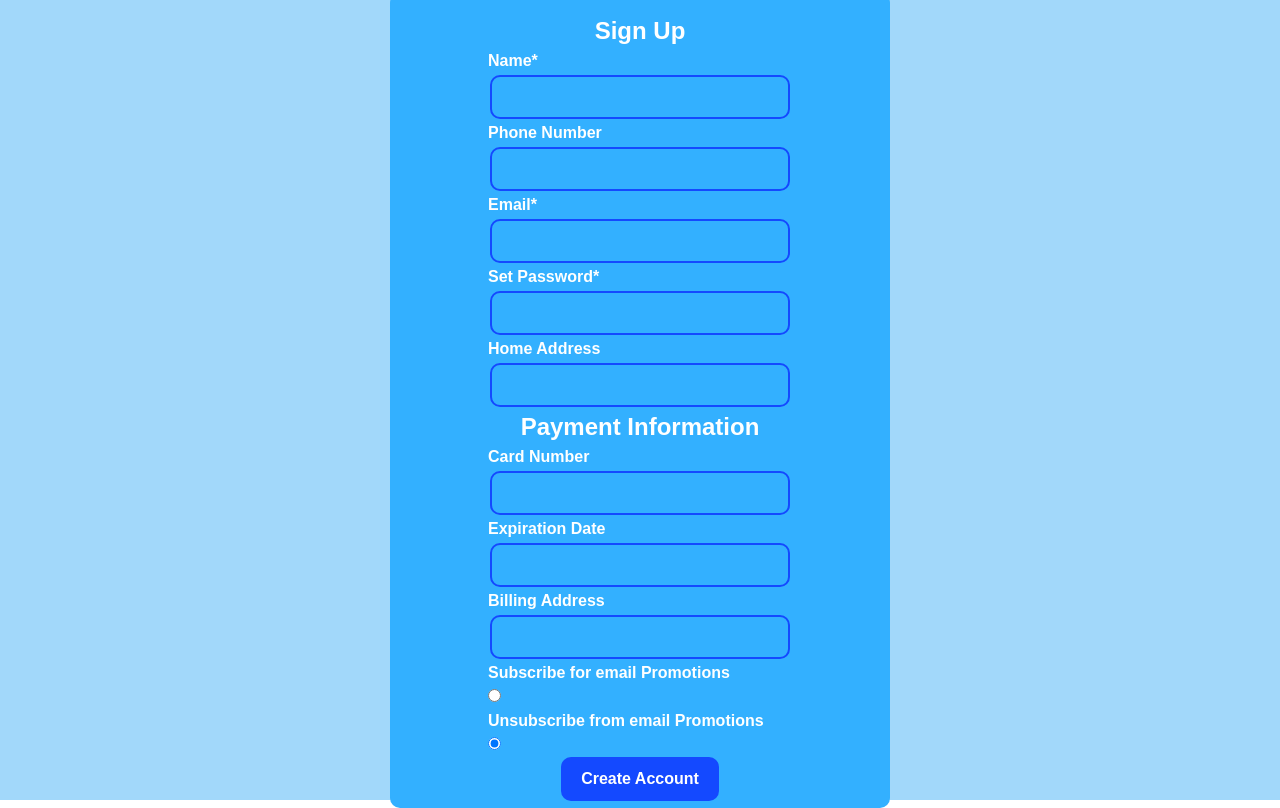
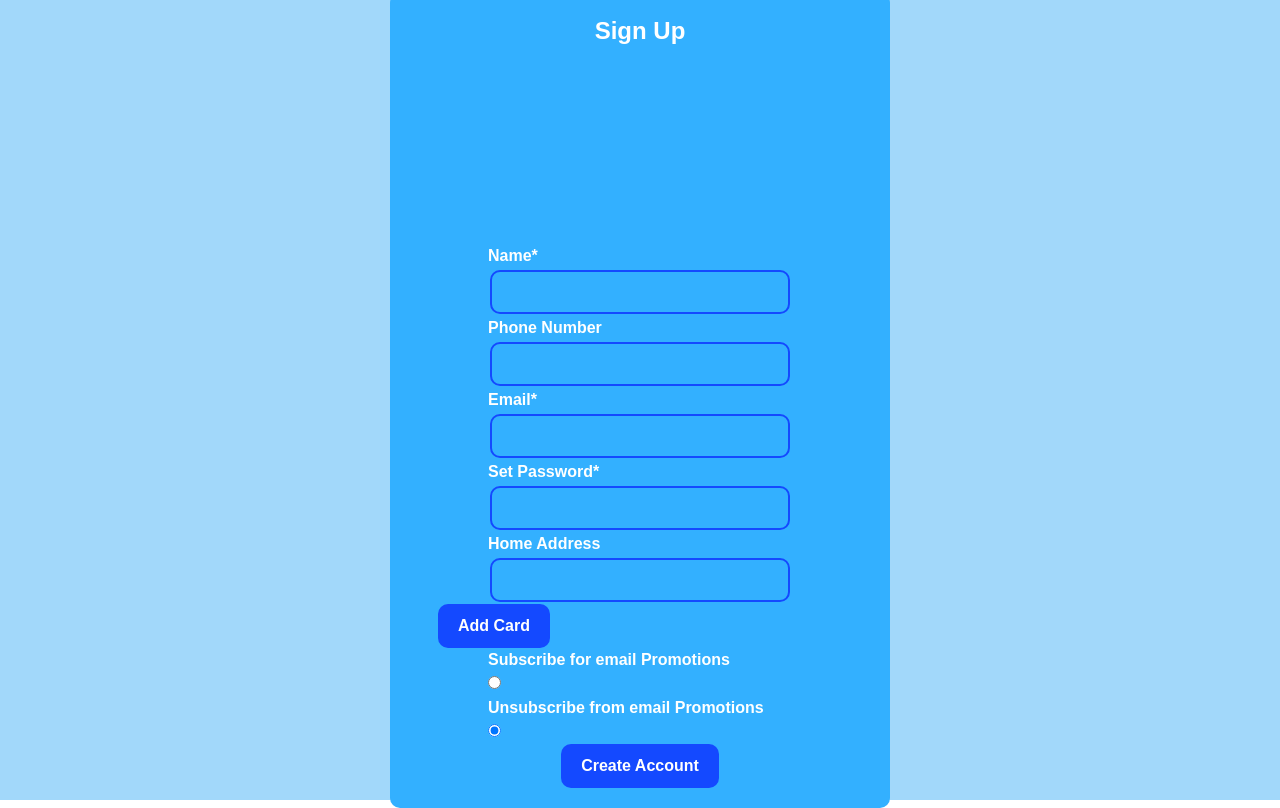
Before and after one commit to nehaau2305/Finema, a Next.js app in the folder frontend/finema/: page /registration in a window 1280 px wide. Built offline with nearby package versions, Linux system fonts and the light colour scheme.

Commit message:
frontend update
separate add card in registration, started edit profile updates

```diff
--- a/frontend/finema/src/app/edit-profile/EditProfile.tsx
+++ b/frontend/finema/src/app/edit-profile/EditProfile.tsx
@@ -232,6 +232,10 @@ export default function EditProfile() {
               <input name="name" value={userData.name || ''} onChange={handleChange} />
             </div>
             <div className={styles.input_section}>
+              <h1>Email</h1>
+              <input name="email" value={userData.email || ''} readOnly />
+            </div>
+            <div className={styles.input_section}>
               <h1>Phone Number</h1>
               <input name="phone" value={userData.phone || ''} onChange={handleChange} />
             </div>
--- a/frontend/finema/src/app/registration/Registration.tsx
+++ b/frontend/finema/src/app/registration/Registration.tsx
@@ -1,8 +1,9 @@
-'use client'
-import React, { useState } from 'react';
-import { useRouter } from 'next/navigation'
-import Button from '../components/Button'
-import styles from './Registration.module.css'
+"use client";
+
+import React, { useState } from "react";
+import { useRouter } from "next/navigation";
+import Button from "../components/Button";
+import styles from "./Registration.module.css";
 
 interface User {
   name: string;
@@ -10,72 +11,108 @@ interface User {
   email: string;
   password: string;
   homeAddress: string;
+  promotions: boolean;
+}
+
+interface CardInfo {
+  email: string;
   cardNumber: string;
   expirationDate: string;
   billingAddress: string;
-  promotions: boolean,
 }
 
-async function registerUser(accountInfo:User) {
+async function registerUser(userInfo: User) {
   try {
-      console.log(accountInfo)
+    console.log("Registering user:", userInfo);
     const response = await fetch(`http://localhost:8080/auth/register`, {
-        method: 'POST',
+      method: "POST",
       headers: {
-          'Content-Type': 'application/json'
-          //'Authorization': `Bearer t3klslescdsewe`,
+        "Content-Type": "application/json",
       },
-        body: JSON.stringify(accountInfo),
-      })
-      console.log("after")
+      body: JSON.stringify(userInfo),
+    });
 
     if (!response.ok) {
-        console.log(response);
-        throw new Error('Network response was not ok');
-      } else {
-        console.log(response);
-        console.log("response is ok");
+      throw new Error("Failed to register user");
     }
 
+    return true;
   } catch (error) {
-      console.error("Error registering in:", error);
+    console.error("Error registering user:", error);
     return false;
   }
+}
+
+async function registerCard(cardInfo: CardInfo) {
+  try {
+    console.log("Registering card:", cardInfo);
+    const response = await fetch(`http://localhost:8080/auth/add-card`, {
+      method: "POST",
+      headers: {
+        "Content-Type": "application/json",
+      },
+      body: JSON.stringify(cardInfo),
+    });
+
+    if (!response.ok) {
+      throw new Error("Failed to register card");
+    }
+
     return true;
+  } catch (error) {
+    console.error("Error registering card:", error);
+    return false;
+  }
 }
 
 export default function Registration() {
-  const router = useRouter()
+  const router = useRouter();
   const [msg, setMsg] = useState("");
-  const [name, setName] = useState('');
-  const [phone, setPhone] = useState('');
-  const [email, setEmail] = useState('');
-  const [password, setPassword] = useState('');
-  const [homeAddress, setHomeAddress] = useState('');
-  const [cardNumber, setCardNum] = useState('');
-  const [expirationDate, setExpDate] = useState('');
-  const [billingAddress, setBillAddress] = useState('');
+
+  const [name, setName] = useState("");
+  const [phone, setPhone] = useState("");
+  const [email, setEmail] = useState("");
+  const [password, setPassword] = useState("");
+  const [homeAddress, setHomeAddress] = useState("");
   const [promotions, setPromotions] = useState(false);
 
+  const [cardNumber, setCardNum] = useState("");
+  const [expirationDate, setExpDate] = useState("");
+  const [billingAddress, setBillAddress] = useState("");
+  const [showPaymentInfo, setShowPaymentInfo] = useState(false);
 
-  const handleClick = (e:any) => {
+  const handleSubmit = async (e: any) => {
     e.preventDefault();
-    registerUser({name, phone, email, password, homeAddress, cardNumber, expirationDate, billingAddress, promotions}).then((result) => {
-      console.log(result)
-      if (result) {
-        router.push('/registration-confirmation')
-      } else {
-        setMsg('Error registering.');
+
+    //register user first
+    const userInfo: User = { name, phone, email, password, homeAddress, promotions };
+    const userRegistered = await registerUser(userInfo);
+
+    if (!userRegistered) {
+      setMsg("Error registering user.");
+      return;
     }
-    })
+
+    //add card second if card was added
+    if (showPaymentInfo) {
+      const cardInfo: CardInfo = { email, cardNumber, expirationDate, billingAddress };
+      const cardRegistered = await registerCard(cardInfo);
+
+      if (!cardRegistered) {
+        setMsg("Error registering payment info.");
+        return;
       }
+    }
+
+    router.push("/registration-confirmation");
+  };
 
   return (
     <div className={styles.main_body}>
       <div className={styles.info_box}>
         <h1 className={styles.big_headers}> Sign Up </h1>
         <section className={styles.inputs}>
-            <form onSubmit={handleClick}>
+          <form onSubmit={handleSubmit}>
             <div>
               <h2 className={styles.headers}>Name*</h2>
               <input value={name} onChange={(e) => setName(e.target.value)} className={styles.text_fields} required />
@@ -84,41 +121,38 @@ export default function Registration() {
               <h2 className={styles.headers}>Email*</h2>
               <input value={email} onChange={(e) => setEmail(e.target.value)} className={styles.text_fields} required />
               <h2 className={styles.headers}>Set Password*</h2>
-                <input value={password} onChange={(e) => setPassword(e.target.value)} className={styles.text_fields} required />
+              <input type="password" value={password} onChange={(e) => setPassword(e.target.value)} className={styles.text_fields} required />
               <h2 className={styles.headers}>Home Address</h2>
               <input value={homeAddress} onChange={(e) => setHomeAddress(e.target.value)} className={styles.text_fields} />
             </div>
+            {!showPaymentInfo && (
+              <Button type="button" onClick={() => setShowPaymentInfo(true)}>Add Card</Button>
+            )}
+            {showPaymentInfo && (
               <div>
                 <h2 className={styles.big_headers}> Payment Information</h2>
                 <h2 className={styles.headers}>Card Number</h2>
-                <input value={cardNumber} onChange={(e) => setCardNum(e.target.value)} className={styles.text_fields} />
+                <input value={cardNumber} onChange={(e) => setCardNum(e.target.value)} className={styles.text_fields} required />
                 <h2 className={styles.headers}>Expiration Date</h2>
-                <input value={expirationDate} onChange={(e) => setExpDate(e.target.value)} className={styles.text_fields} />
+                <input value={expirationDate} onChange={(e) => setExpDate(e.target.value)} className={styles.text_fields} required />
                 <h2 className={styles.headers}>Billing Address</h2>
-                <input value={billingAddress} onChange={(e) => setBillAddress(e.target.value)} className={styles.text_fields} />
+                <input value={billingAddress} onChange={(e) => setBillAddress(e.target.value)} className={styles.text_fields} required />
               </div>
+            )}
+
             <section className={styles.promotion}>
               <div>
-                <h2>        Subscribe for email Promotions</h2>
-                <input
-                  type="radio"
-                  value="true"
-                  checked={promotions === true}
-                  onChange={() => setPromotions(true)}
-                />
+                <h2>Subscribe for email Promotions</h2>
+                <input type="radio" value="true" checked={promotions === true} onChange={() => setPromotions(true)} />
               </div>
               <div>
                 <h2>Unsubscribe from email Promotions</h2>
-                <input
-                  type="radio"
-                  value="false"
-                  checked={promotions === false}
-                  onChange={() => setPromotions(false)}
-                />
+                <input type="radio" value="false" checked={promotions === false} onChange={() => setPromotions(false)} />
               </div>
             </section>
+
             <div className={styles.submit}>
-              <Button type='submit'>Create Account</Button>
+              <Button type="submit">Create Account</Button>
             </div>
           </form>
           {msg && <p>{msg}</p>}
@@ -126,4 +160,4 @@ export default function Registration() {
       </div>
     </div>
   );
-};
+}
```
Also changed, not shown: frontend/finema/src/app/components/TopBar.tsx (+25 -27 lines). Lines whose indentation alone changed are shown as unchanged.
